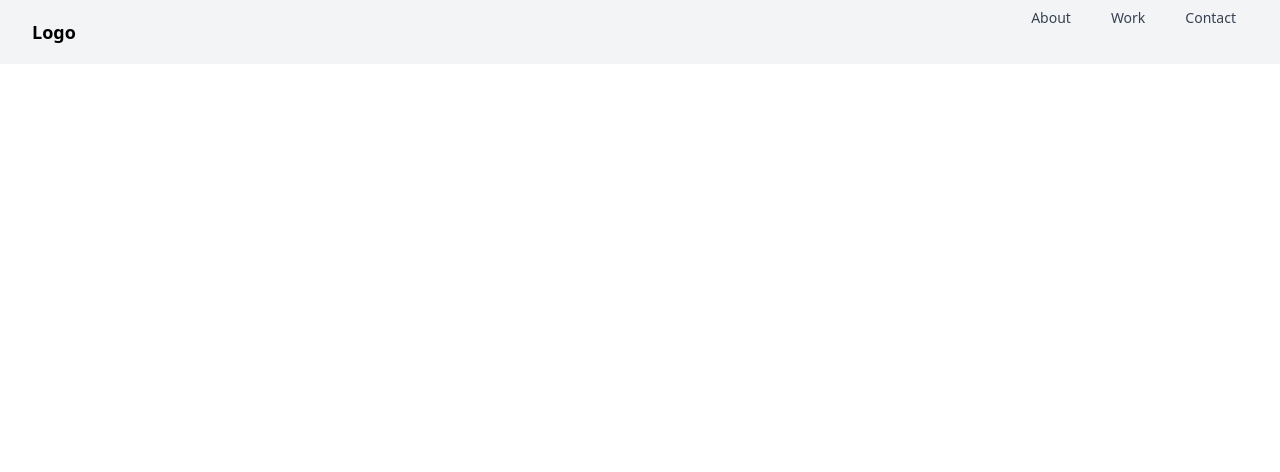
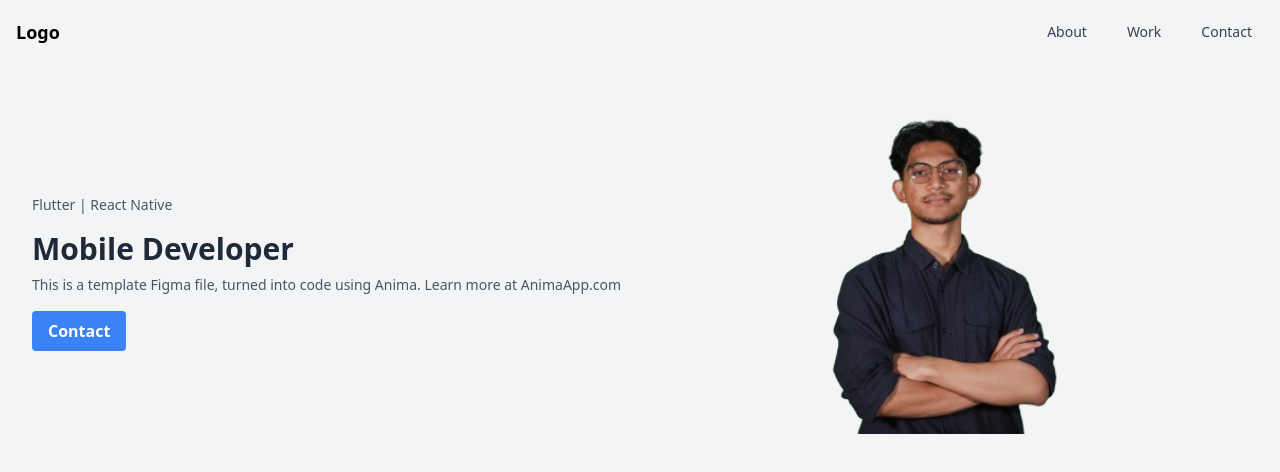
Before and after one commit to alifrizqullahmaruf/Project01_Portofolio_Web, a React (Vite) app in the folder portfolio/: page / in a window 1280 px wide. Shown: the top 472 px of the page. Built offline with nearby package versions, Linux system fonts and the light colour scheme.

Commit message:
add some hero for the website

```diff
--- a/portfolio/index.html
+++ b/portfolio/index.html
@@ -8,7 +8,7 @@
     <script src="https://cdn.tailwindcss.com?plugins=forms,typography,aspect-ratio,line-clamp"></script>
     <title>Riz Porfolio</title>
   </head>
-  <body>
+  <body className="bg-gray-100">
     <div id="root"></div>
     <script type="module" src="/src/main.jsx"></script>
   </body>
--- a/portfolio/src/App.jsx
+++ b/portfolio/src/App.jsx
@@ -1,11 +1,13 @@
 // import React from 'react';
 
+import Hero from "./Components/Hero";
 import Navbar from "./Components/Navbar";
 
 export default function App() {
   return (
     <div>
       <Navbar />
+      <Hero />
     </div>
   );
 }
--- /dev/null
+++ b/portfolio/src/Components/Hero.jsx
@@ -0,0 +1,19 @@
+
+export default function Hero() {
+    return (
+        <>
+            <div className="flex flex-col items-center px-4 py-12 mx-auto bg-gray-100 md:flex-row sm:px-6 lg:px-8">
+                <div className="mb-4 md:w-1/2 md:mb-0">
+                    <p className="mb-4 text-sm text-gray-600 ">Flutter | React Native</p>
+                    <h1 className="mb-2 text-3xl font-bold text-gray-800">Mobile Developer</h1>
+                    <p className="mb-4 text-sm text-gray-600">This is a template Figma file, turned into code using Anima.
+    Learn more at AnimaApp.com</p>
+                    <button className="px-4 py-2 font-bold text-white bg-blue-500 rounded hover:bg-blue-600">Contact</button>
+                </div>
+                <div className="flex justify-center md:w-1/2">
+                    <img src="./src/assets/foto_alif.png" alt="Gambar Hero" className="w-full rounded-lg" style={{ width: '250px' }}/>
+                </div>
+            </div>
+        </>
+    );
+}
--- a/portfolio/src/Components/Navbar.jsx
+++ b/portfolio/src/Components/Navbar.jsx
@@ -2,8 +2,8 @@ export default function Navbar(){
     return(
         <>
             <nav className="bg-gray-100">
-                <div className="px-4 mx-auto max-w-7xl sm:px-6 lg:px-8">
-                    <div className="flex justify-between h-16">
+                <div className="px-4 mx-auto max-w-7xl ">
+                    <div className="flex items-center justify-between h-16">
                         <div className="flex items-center">
                             <a href="#" className="text-lg font-semibold text-black">Logo</a>
                         </div>
```
Also changed, not shown: portfolio/src/assets/foto_alif.png (added).
